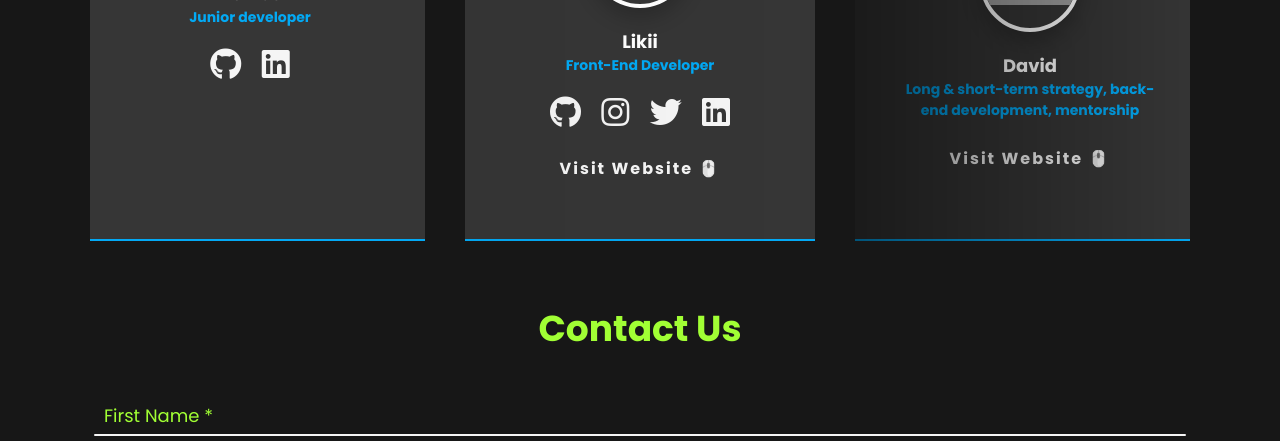
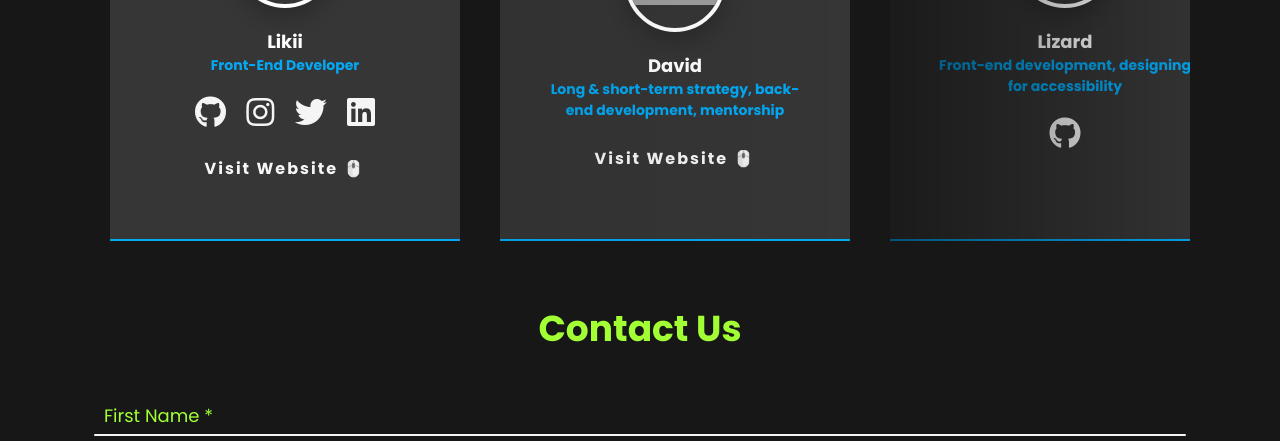
Before and after one commit to Junior-Developer-Group/junior-coding-team, a plain HTML site: page index.html in a window 1280 px wide. Shown: the part 1018-1459 px from the top of the page. Drawn offline with nearby package versions, Linux system fonts and the light colour scheme; grey boxes are pictures that could not be loaded.

Commit message:
moved javascript out of the html file and made changes to swiper

```diff
--- a/assets/scripts/teamMembers.js
+++ b/assets/scripts/teamMembers.js
@@ -71,3 +71,39 @@ for (members of Member) {
 
   document.querySelector(".swiper-wrapper").innerHTML += team_member;
 };
+
+// Use scrollY effect
+window.addEventListener("scroll", function () {
+  var header = document.querySelector(".main-menu");
+  header.classList.toggle("sticky", window.scrollY > 0);
+});
+
+
+//Swiper.js
+window.onload = function () {
+  var swiper = new Swiper(".swiper-container", {
+    effect: "coverflow",
+    grabCursor: true,
+    centeredSlides: false,
+    slidesPerView: "auto",
+    coverflowEffect: {
+      rotate: 0,
+      stretch: 0,
+      depth: 0,
+      modifier: 1,
+      slideShadows: true,
+    },
+    navigation: {
+      nextEl: '.swiper-button-next',
+      prevEl: '.swiper-button-prev',
+    },
+    // loop: true,
+  });
+};
+
+//Form Submission Button
+$(document).ready(function () {
+  $("button").click(function () {
+    $("#submit_btn").toggleClass("active");
+  });
+});
--- a/index.html
+++ b/index.html
@@ -1,4 +1,5 @@
 <html lang="en">
+
 <head>
   <!-- Meta -->
   <meta charset="UTF-8" />
@@ -164,41 +165,6 @@
   <script src="https://unpkg.com/swiper/swiper-bundle.min.js"></script>
   <script src="./assets/scripts/teamMembers.js"></script>
 
-
-  <script>
-    // Make navBar Sticky
-    window.addEventListener("scroll", function () {
-      var header = document.querySelector(".main-menu");
-      header.classList.toggle("sticky", window.scrollY > 0);
-    });
-    //Swiper.js
-    window.onload = function () {
-      var swiper = new Swiper(".swiper-container", {
-        effect: "coverflow",
-        grabCursor: true,
-        centeredSlides: true,
-        slidesPerView: "auto",
-        coverflowEffect: {
-          rotate: 0,
-          stretch: 0,
-          depth: 0,
-          modifier: 1,
-          slideShadows: true,
-        },
-        navigation: {
-          nextEl: '.swiper-button-next',
-          prevEl: '.swiper-button-prev',
-        },
-        loop: true,
-      });
-    };
-    //Form Submission Button
-    $(document).ready(function () {
-      $("button").click(function () {
-        $("#submit_btn").toggleClass("active");
-      });
-    });
-  </script>
 </body>
 
 </html>
```
Lines whose indentation alone changed are shown as unchanged.
